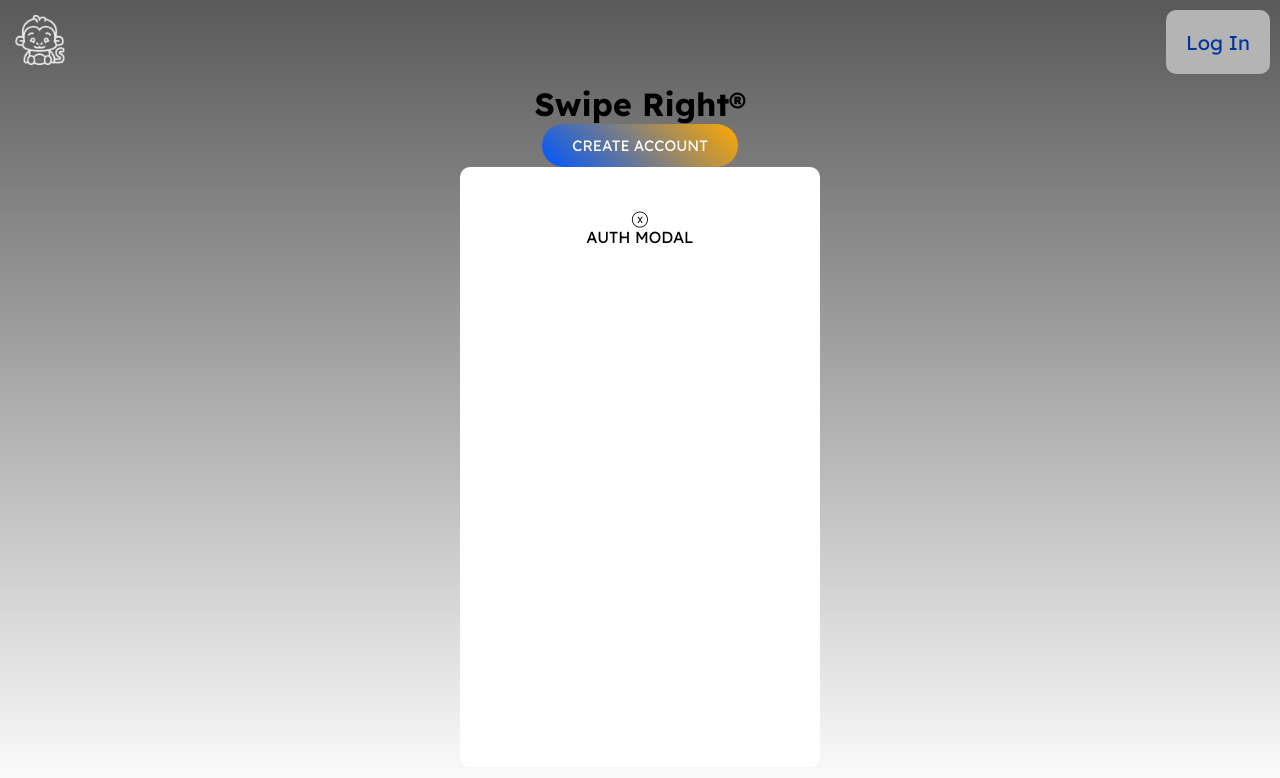
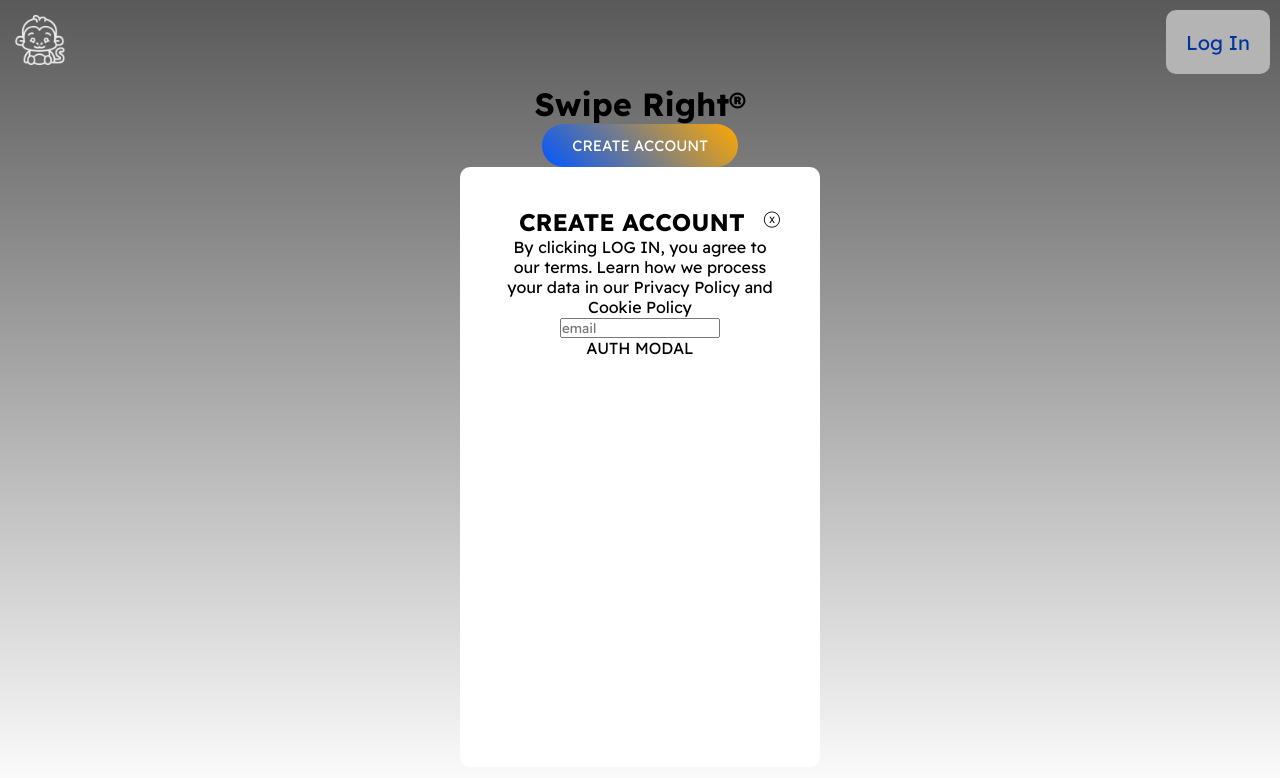
Before and after one commit to DDeShon/dating-app-old, a React (Create React App) app: page / in a window 1280 px wide. Both pictures are taken after a click on the button "CREATE ACCOUNT". Shown: the top 778 px of the page. Built offline with nearby package versions, Linux system fonts and the light colour scheme.

Commit message:
working on authorization modal

```diff
--- a/src/components/AuthModal.js
+++ b/src/components/AuthModal.js
@@ -1,11 +1,38 @@
+import { useState } from "react";
+
 const AuthModal = ({ setShowModal }) => {
+  const [email, setEmail] = useState(null);
+
   const handleClick = () => {
     setShowModal(false);
   };
 
+  const handleSubmit = (e) => {
+    e.preventDefault();
+  };
+
+  const isSignedUp = true;
+
   return (
     <div className="auth-modal">
-      <div onClick={handleClick}>ⓧ</div>
+      <div className="close-icon" onClick={handleClick}>
+        ⓧ
+      </div>
+      <h2>{isSignedUp ? "CREATE ACCOUNT" : "LOG IN"}</h2>
+      <p>
+        By clicking LOG IN, you agree to our terms. Learn how we process your
+        data in our Privacy Policy and Cookie Policy
+      </p>
+      <form onSubmit={handleSubmit}>
+        <input
+          type="email"
+          id="email"
+          name="email"
+          placeholder="email"
+          required={true}
+          onChange={(e) => setEmail(e.target.value)}
+        />
+      </form>
       AUTH MODAL
     </div>
   );
--- a/src/index.css
+++ b/src/index.css
@@ -81,3 +81,7 @@ nav .nav-button:disabled {
   border-radius: 10px;
   padding: 40px;
 }
+
+.close-icon {
+  float: right;
+}
```
